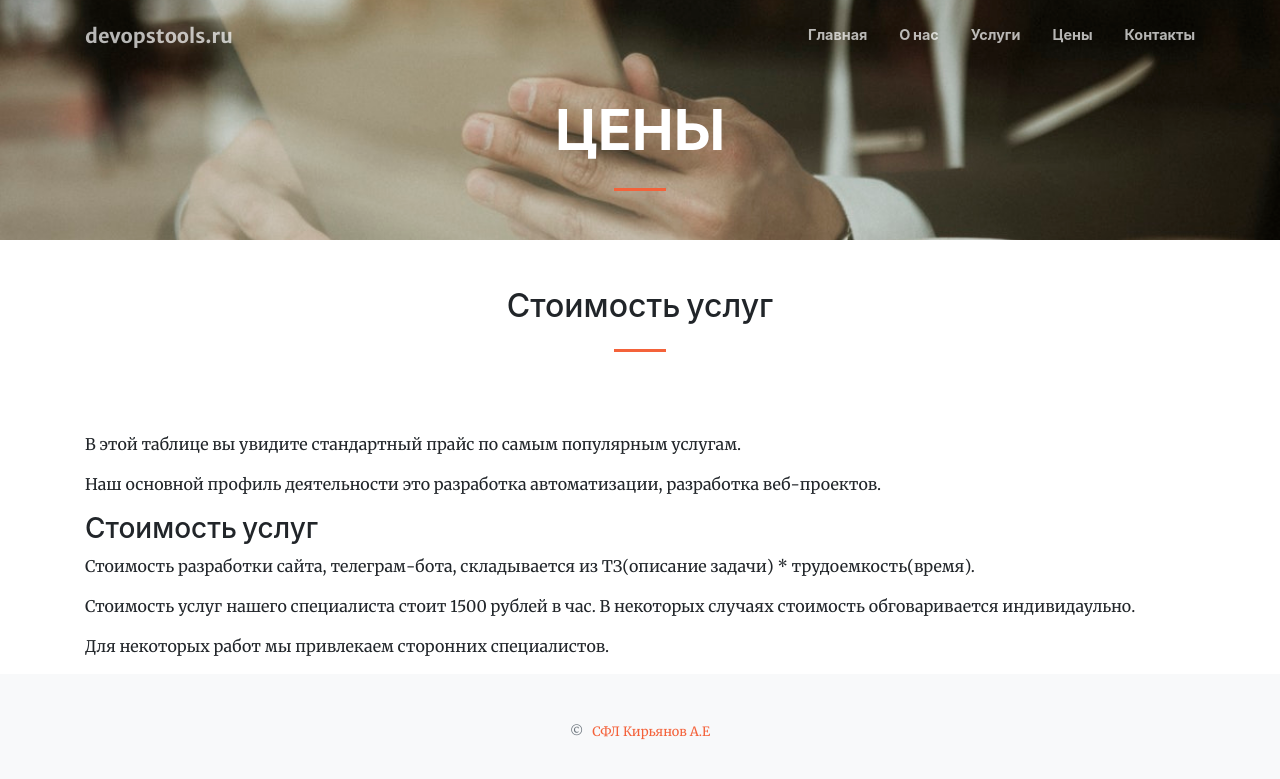
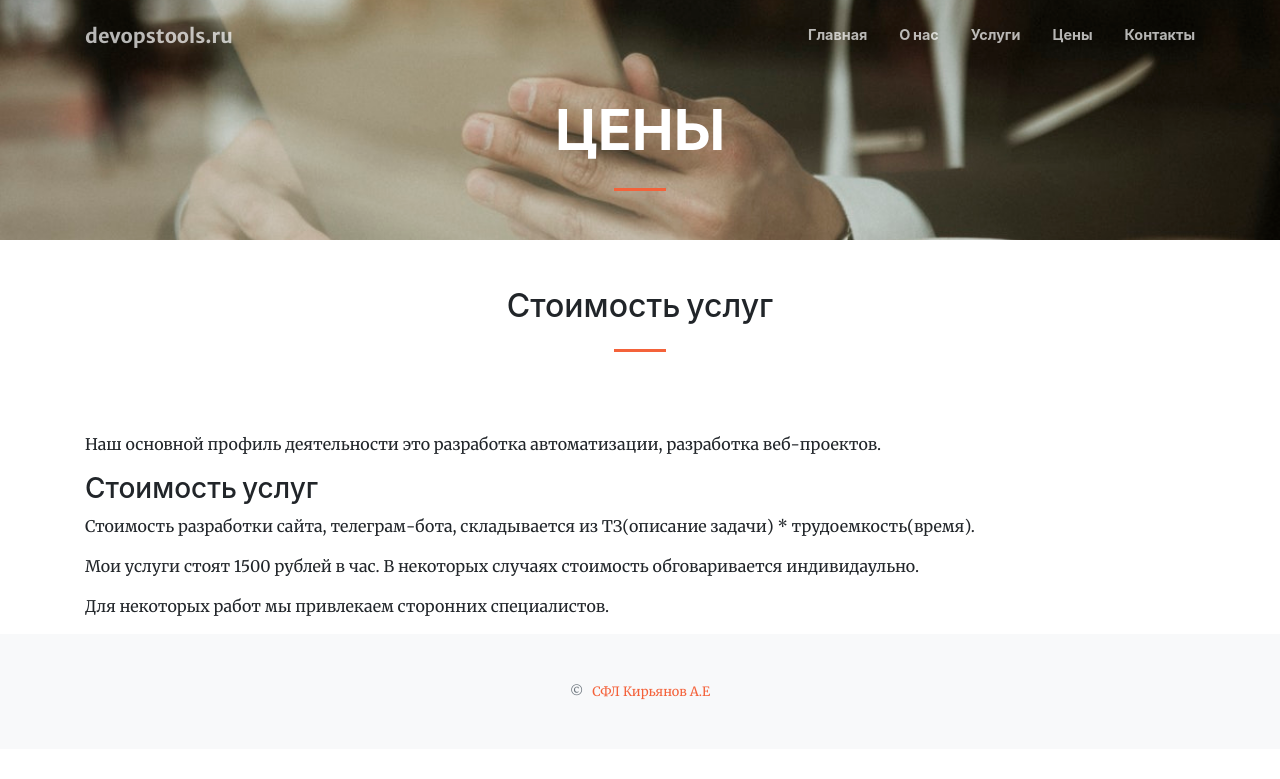
Before and after one commit to hacker342/devopstools.guthub.io, a Jekyll site: the page built from links.md, in a window 1280 px wide. Shown: the top 779 px of the page. Built offline with Jekyll 4.4.1, drawn with Linux system fonts in a browser that asks for light colours; nearby versions of some CDN libraries.

Commit message:
Изменил отступ

```diff
--- a/links.md
+++ b/links.md
@@ -41,9 +41,9 @@ sections:
   section_id: more-to-come
   title: Стоимость услуг
 #  background_style: bg-info
+
 #  text_style: text-left text-white
 ---
-В этой таблице вы увидите стандартный прайс по самым популярным услугам.
 
 Наш основной профиль деятельности это разработка автоматизации, разработка веб-проектов.
 
@@ -51,8 +51,9 @@ sections:
 
 ### Стоимость услуг
 
+
 Стоимость разработки сайта, телеграм-бота, складывается из ТЗ(описание задачи) * трудоемкость(время).
 
-Стоимость услуг нашего специалиста стоит 1500 рублей в час. В некоторых случаях стоимость обговаривается индивидаульно.
+Мои услуги стоят 1500 рублей в час. В некоторых случаях стоимость обговаривается индивидаульно.
 
 Для некоторых работ мы привлекаем сторонних специалистов.
```
Also changed, not shown: 2 other files.
